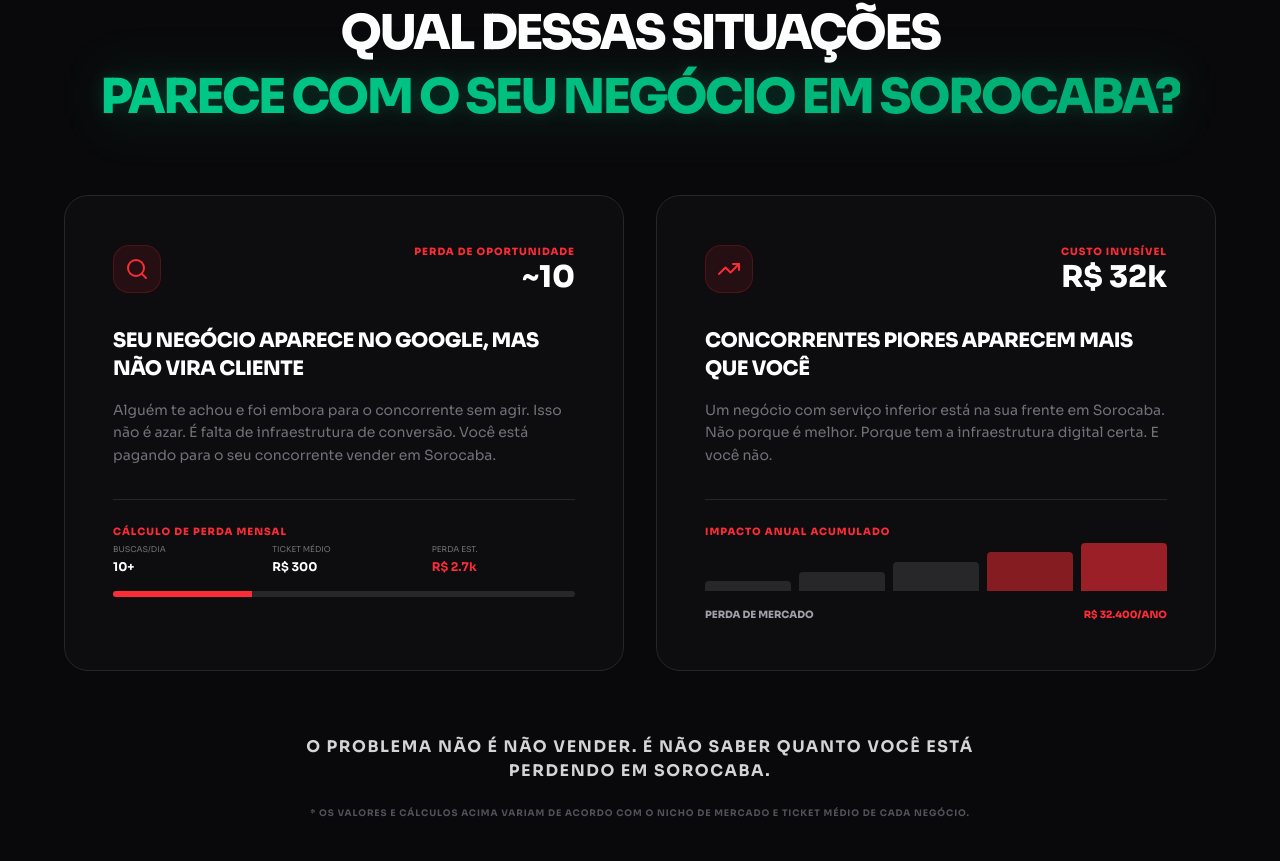
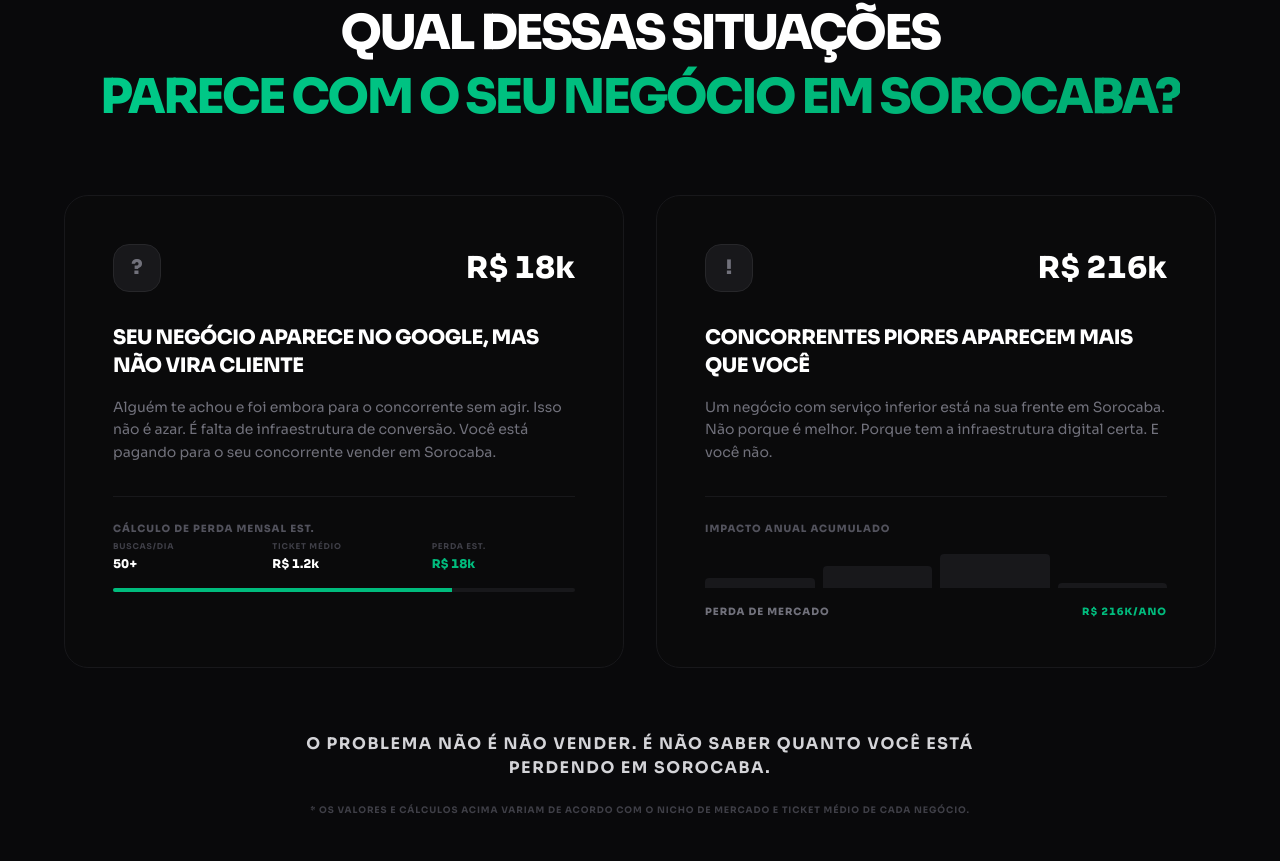
Before and after one commit to gabrsena/UPPER, a Next.js app: page /cidade/sorocaba in a window 1280 px wide. Shown: the part 8139-9000 px from the top of the page. Built offline with nearby package versions, Linux system fonts and the light colour scheme.

Commit message:
style: Remove neon effects and refine Blog/Manifesto layouts

```diff
--- a/components/sections/blog-section.tsx
+++ b/components/sections/blog-section.tsx
@@ -1,4 +1,6 @@
 import React from "react";
+import { ArrowRight } from "lucide-react";
+import Link from "next/link";
 import { posts } from "@/lib/blog-data";
 import Blogs from "@/components/ui/blogs";
 
@@ -34,6 +36,16 @@ export const BlogSection = ({ limit = 3, filterSlug, cityName, citySlug }: { lim
         caption={`CONTEÚDO ESTRATÉGICO ${cityName ? `EM ${cityName.toUpperCase()}` : ''}`}
         heading="Blog Upper."
       />
+
+      <div className="flex justify-center pb-20 -mt-8">
+        <Link
+          href={citySlug ? `/cidade/${citySlug}/blog` : "/blog"}
+          className="group inline-flex items-center gap-3 px-10 py-5 rounded-full bg-zinc-900 border border-zinc-800 text-white text-[11px] font-black uppercase tracking-[0.2em] hover:border-emerald-500/50 transition-all duration-300 hover:scale-105 active:scale-95"
+        >
+          Ver todos os artigos
+          <ArrowRight size={16} className="group-hover:translate-x-1 transition-transform" />
+        </Link>
+      </div>
     </div>
   );
 };
--- a/components/sections/manifesto.tsx
+++ b/components/sections/manifesto.tsx
@@ -1,10 +1,28 @@
+"use client";
 
-import React from "react";
-import { Search, TrendingUp, ArrowRight } from "lucide-react";
+import React, { useState, useEffect } from "react";
 import { ShimmerWord } from "@/components/ui/shimmer-word";
-import { WHATSAPP_URL } from "@/lib/constants";
 
-export const Manifesto = ({ cityName }: { cityName?: string }) => (
+const variations = [
+  { searches: "10+", ticket: "R$ 300", loss: "R$ 2.7k", annual: "R$ 32k" },
+  { searches: "25+", ticket: "R$ 500", loss: "R$ 8.5k", annual: "R$ 102k" },
+  { searches: "50+", ticket: "R$ 1.2k", loss: "R$ 18k", annual: "R$ 216k" },
+  { searches: "15+", ticket: "R$ 150", loss: "R$ 1.5k", annual: "R$ 18k" },
+];
+
+export const Manifesto = ({ cityName }: { cityName?: string }) => {
+  const [index, setIndex] = useState(0);
+
+  useEffect(() => {
+    const timer = setInterval(() => {
+      setIndex((prev) => (prev + 1) % variations.length);
+    }, 3000);
+    return () => clearInterval(timer);
+  }, []);
+
+  const current = variations[index];
+
+  return (
     <section id="manifesto" className="py-20 md:py-32 px-8 bg-zinc-950 border-t border-zinc-900 scroll-mt-20">
       <div className="max-w-6xl mx-auto space-y-16">
         <div className="text-center space-y-8">
@@ -17,14 +35,13 @@ export const Manifesto = ({ cityName }: { cityName?: string }) => (
 
         <div className="grid md:grid-cols-2 gap-8">
           {/* Bloco 1 */}
-        <div className="p-8 md:p-12 rounded-3xl bg-zinc-900/30 border border-zinc-800 space-y-8 hover:border-red-500/30 transition-all duration-500 relative overflow-hidden group">
+          <div className="p-8 md:p-12 rounded-3xl bg-zinc-900/10 border border-zinc-900 space-y-8 hover:border-emerald-500/20 transition-all duration-500 relative overflow-hidden group">
             <div className="flex items-center justify-between">
-            <div className="w-12 h-12 rounded-2xl bg-red-500/10 border border-red-500/20 flex items-center justify-center text-red-500">
-              <Search size={24} />
+              <div className="w-12 h-12 rounded-2xl bg-zinc-900 border border-zinc-800 flex items-center justify-center text-zinc-500">
+                <span className="text-xl font-black">?</span>
               </div>
               <div className="text-right">
-              <div className="text-[10px] font-black text-red-500 uppercase tracking-widest">Perda de Oportunidade</div>
-              <div className="text-3xl font-black text-white">~10</div>
+                <div className="text-3xl font-black text-white tabular-nums transition-all duration-500">{current.loss}</div>
               </div>
             </div>
 
@@ -35,37 +52,39 @@ export const Manifesto = ({ cityName }: { cityName?: string }) => (
               </p>
             </div>
 
-          <div className="space-y-4 pt-6 border-t border-zinc-800">
-            <div className="text-[10px] font-black uppercase text-red-500 tracking-widest mb-1">Cálculo de Perda Mensal</div>
+            <div className="space-y-4 pt-6 border-t border-zinc-900">
+              <div className="text-[10px] font-black uppercase text-zinc-600 tracking-widest mb-1">Cálculo de Perda Mensal Est.</div>
               <div className="grid grid-cols-3 gap-4">
                 <div className="space-y-1">
-                <div className="text-[8px] text-zinc-500 uppercase">Buscas/Dia</div>
-                <div className="text-xs font-bold text-white">10+</div>
+                  <div className="text-[8px] text-zinc-700 uppercase font-bold tracking-widest">Buscas/Dia</div>
+                  <div className="text-xs font-black text-white tabular-nums">{current.searches}</div>
                 </div>
                 <div className="space-y-1">
-                <div className="text-[8px] text-zinc-500 uppercase">Ticket Médio</div>
-                <div className="text-xs font-bold text-white">R$ 300</div>
+                  <div className="text-[8px] text-zinc-700 uppercase font-bold tracking-widest">Ticket Médio</div>
+                  <div className="text-xs font-black text-white tabular-nums">{current.ticket}</div>
                 </div>
                 <div className="space-y-1">
-                <div className="text-[8px] text-zinc-500 uppercase">Perda Est.</div>
-                <div className="text-xs font-bold text-red-500">R$ 2.7k</div>
+                  <div className="text-[8px] text-zinc-700 uppercase font-bold tracking-widest">Perda Est.</div>
+                  <div className="text-xs font-black text-emerald-500 tabular-nums">{current.loss}</div>
                 </div>
               </div>
-            <div className="relative h-1.5 w-full bg-zinc-800 rounded-full overflow-hidden">
-              <div className="absolute top-0 left-0 h-full bg-red-500 w-[30%] group-hover:w-[45%] transition-all duration-1000"></div>
+              <div className="relative h-1 w-full bg-zinc-900 rounded-full overflow-hidden">
+                <div
+                  className="absolute top-0 left-0 h-full bg-emerald-500 transition-all duration-1000"
+                  style={{ width: `${(index + 1) * 25}%` }}
+                ></div>
               </div>
             </div>
           </div>
 
           {/* Bloco 2 */}
-        <div className="p-8 md:p-12 rounded-3xl bg-zinc-900/30 border border-zinc-800 space-y-8 hover:border-red-500/30 transition-all duration-500 relative overflow-hidden group">
+          <div className="p-8 md:p-12 rounded-3xl bg-zinc-900/10 border border-zinc-900 space-y-8 hover:border-emerald-500/20 transition-all duration-500 relative overflow-hidden group">
             <div className="flex items-center justify-between">
-            <div className="w-12 h-12 rounded-2xl bg-red-500/10 border border-red-500/20 flex items-center justify-center text-red-500">
-              <TrendingUp size={24} />
+              <div className="w-12 h-12 rounded-2xl bg-zinc-900 border border-zinc-800 flex items-center justify-center text-zinc-500">
+                <span className="text-xl font-black">!</span>
               </div>
               <div className="text-right">
-              <div className="text-[10px] font-black text-red-500 uppercase tracking-widest">Custo Invisível</div>
-              <div className="text-3xl font-black text-white">R$ 32k</div>
+                <div className="text-3xl font-black text-white tabular-nums transition-all duration-500">{current.annual}</div>
               </div>
             </div>
 
@@ -76,18 +95,17 @@ export const Manifesto = ({ cityName }: { cityName?: string }) => (
               </p>
             </div>
 
-          <div className="space-y-4 pt-6 border-t border-zinc-800">
-            <div className="text-[10px] font-black uppercase text-red-500 tracking-widest mb-1">Impacto Anual Acumulado</div>
+            <div className="space-y-4 pt-6 border-t border-zinc-900">
+              <div className="text-[10px] font-black uppercase text-zinc-600 tracking-widest mb-1">Impacto Anual Acumulado</div>
               <div className="flex items-end gap-2 h-12">
-              <div className="flex-1 bg-zinc-800 h-[20%] rounded-t-sm"></div>
-              <div className="flex-1 bg-zinc-800 h-[40%] rounded-t-sm"></div>
-              <div className="flex-1 bg-zinc-800 h-[60%] rounded-t-sm"></div>
-              <div className="flex-1 bg-red-500/50 h-[80%] rounded-t-sm group-hover:bg-red-500 transition-colors"></div>
-              <div className="flex-1 bg-red-500 h-full rounded-t-sm animate-pulse"></div>
+                <div className={`flex-1 bg-zinc-900 rounded-t-sm transition-all duration-500 ${index >= 0 ? 'h-[20%] bg-emerald-500/20' : 'h-[10%]'}`}></div>
+                <div className={`flex-1 bg-zinc-900 rounded-t-sm transition-all duration-500 ${index >= 1 ? 'h-[45%] bg-emerald-500/40' : 'h-[10%]'}`}></div>
+                <div className={`flex-1 bg-zinc-900 rounded-t-sm transition-all duration-500 ${index >= 2 ? 'h-[70%] bg-emerald-500/60' : 'h-[10%]'}`}></div>
+                <div className={`flex-1 bg-zinc-900 rounded-t-sm transition-all duration-500 ${index >= 3 ? 'h-[95%] bg-emerald-500' : 'h-[10%]'}`}></div>
               </div>
-            <div className="flex justify-between text-[10px] text-zinc-400 uppercase font-black">
+              <div className="flex justify-between text-[10px] text-zinc-500 uppercase font-black tracking-widest">
                 <span>Perda de Mercado</span>
-              <span className="text-red-500">R$ 32.400/ano</span>
+                <span className="text-emerald-500 tabular-nums">{current.annual}/ano</span>
               </div>
             </div>
           </div>
@@ -97,17 +115,11 @@ export const Manifesto = ({ cityName }: { cityName?: string }) => (
           <p className="text-zinc-300 text-xs md:text-base font-bold uppercase tracking-widest">
             O problema não é não vender. É não saber quanto você está perdendo {cityName ? `em ${cityName}` : ""}.
           </p>
-        <p className="text-zinc-600 text-[9px] uppercase tracking-widest font-bold">
+          <p className="text-zinc-700 text-[9px] uppercase tracking-widest font-bold">
             * Os valores e cálculos acima variam de acordo com o nicho de mercado e ticket médio de cada negócio.
           </p>
-      </div>
-
-      <div className="flex justify-center pt-8">
-        <a href={WHATSAPP_URL} target="_blank" rel="noopener noreferrer" className="group btn-shimmer animate-glow inline-flex items-center justify-center gap-3 border border-emerald-500 bg-transparent text-emerald-500 px-6 py-4 md:px-10 md:py-5 rounded-full text-[11px] md:text-[12px] font-black uppercase tracking-[0.2em] transition-all duration-300 ease-in-out hover:bg-emerald-500 hover:text-white hover:scale-105 active:scale-95 hover:shadow-[0_0_30px_rgba(16,185,129,0.3)] w-full sm:w-auto">
-          Quero parar de perder dinheiro
-          <ArrowRight size={16} className="ml-2 group-hover:translate-x-1 transition-transform" />
-        </a>
         </div>
       </div>
     </section>
   );
+};
--- a/components/ui/shimmer-word.tsx
+++ b/components/ui/shimmer-word.tsx
@@ -4,14 +4,13 @@ import React from "react";
 
 export const ShimmerWord = ({ children, color = "emerald", isLCP = false }: { children?: React.ReactNode, color?: string, isLCP?: boolean }) => {
   const colorClasses = color === "emerald"
-    ? "from-emerald-400 via-emerald-500 to-emerald-600 drop-shadow-[0_0_8px_rgba(16,185,129,0.2)]"
+    ? "from-emerald-400 via-emerald-500 to-emerald-600"
     : color === "red"
-      ? "from-red-400 via-red-500 to-red-600 drop-shadow-[0_0_8px_rgba(239,68,68,0.2)]"
+      ? "from-red-400 via-red-500 to-red-600"
       : "from-zinc-400 via-zinc-200 to-zinc-400";
 
   return (
     <span className="relative inline-flex items-center">
-      <span className={`absolute inset-0 ${color === 'red' ? 'bg-red-500/10' : 'bg-emerald-500/10'} blur-xl opacity-70`}></span>
       <span className={`bg-gradient-to-r ${colorClasses} bg-[length:200%_auto] ${isLCP ? '' : 'animate-shimmer-text'} bg-clip-text text-transparent font-black leading-tight py-1`}>
         {children}
       </span>
```
Also changed, not shown: app/blog/page.tsx (+15 -39 lines). Lines whose indentation alone changed are shown as unchanged.
